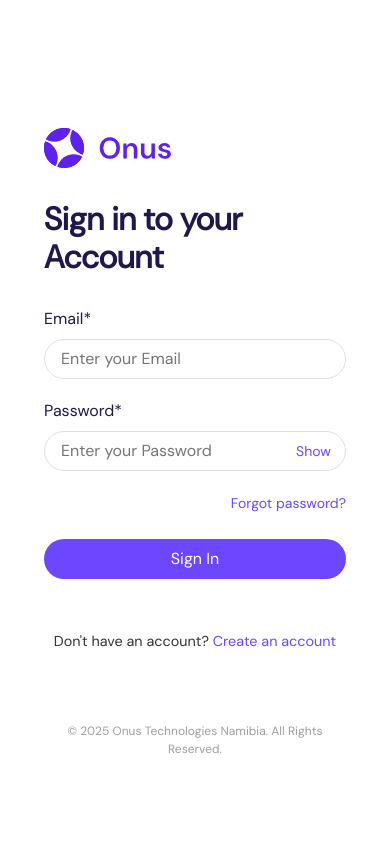
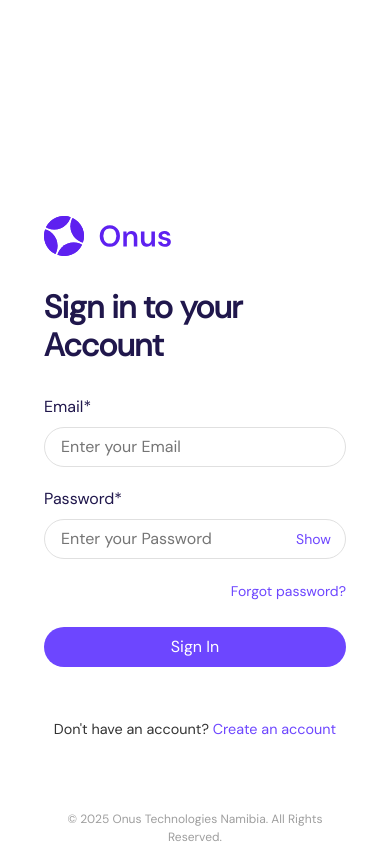
Before and after one commit to rowan-franciscus/onus-health-application, a React (Create React App) app in the folder client/: page /sign-in in a window 390 px wide. Built offline with nearby package versions, Linux system fonts and the light colour scheme; no server answers.

Commit message:
Add 200px top padding to logo on mobile auth pages
- Increased logo container padding-top from 1.5rem to 200px on mobile
- Ensures logo is fully visible on 390px mobile viewport
- Fixes persistent logo cut-off issue

```diff
--- a/client/src/pages/auth/Auth.module.css
+++ b/client/src/pages/auth/Auth.module.css
@@ -618,7 +618,7 @@
 
   /* Ensure logo has space at the top on mobile */
   .authPageContainer .adminAuthCard .logoContainer {
-    padding-top: 1.5rem;
+    padding-top: 200px;
     margin-top: 0;
   }
 }
```
